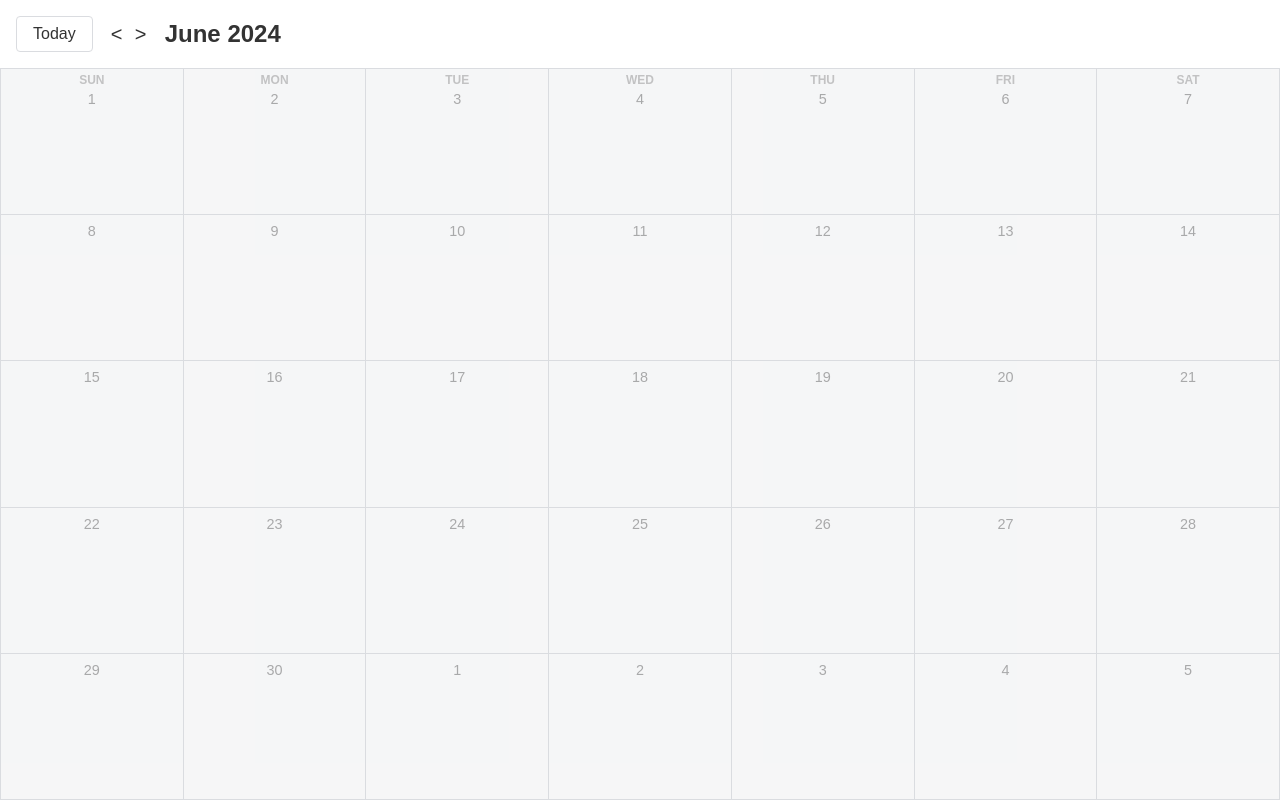
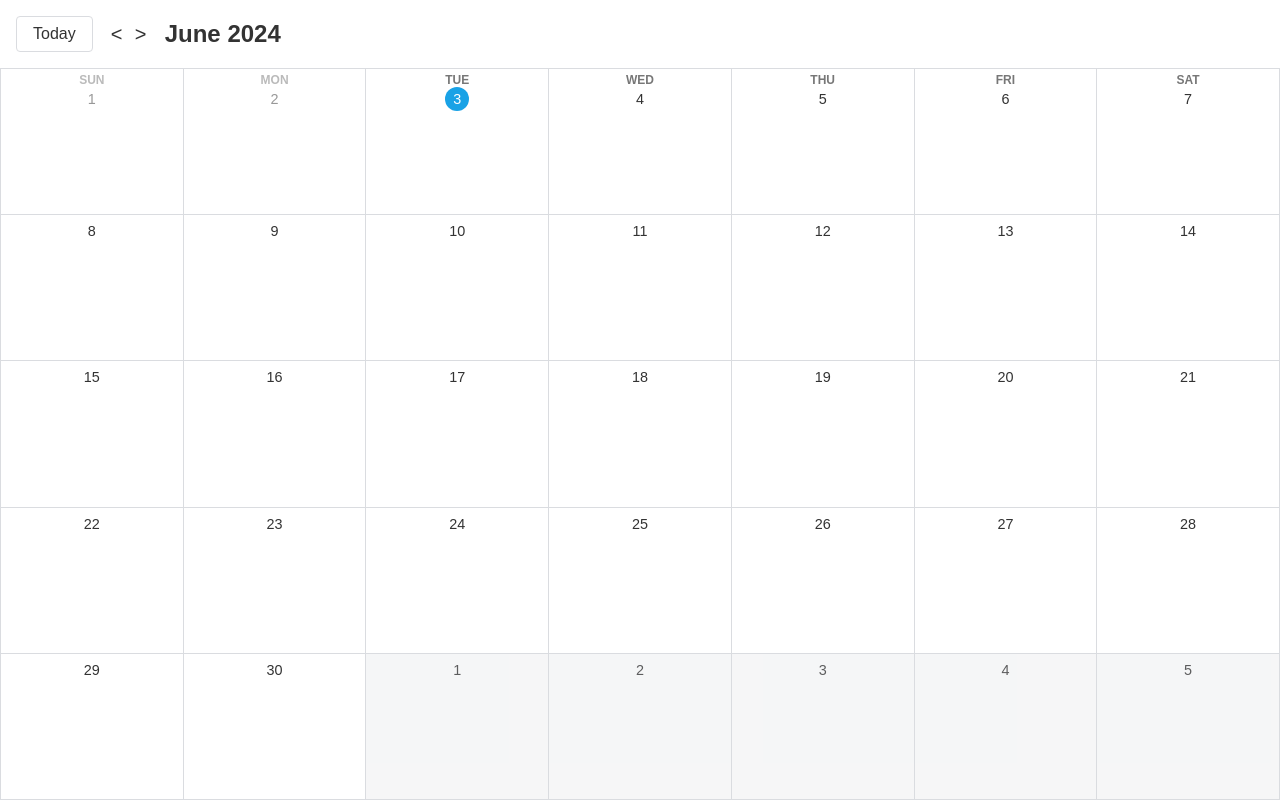
Before and after one commit to amuuo-dev/google-calendar-clone, a React (Vite) app: page / in a window 1280 px wide. Built offline with nearby package versions, Linux system fonts and the light colour scheme.

Commit message:
created a concatinating fn that enables us to provide classes according to certain conditions met

```diff
--- a/src/components/Calendar.tsx
+++ b/src/components/Calendar.tsx
@@ -5,8 +5,13 @@ import {
   endOfWeek,
   endOfMonth,
   eachDayOfInterval,
+  isSameMonth,
+  isBefore,
+  endOfDay,
+  isToday,
 } from "date-fns";
 import { formatDate } from "../utilis/formatDate";
+import { cc } from "../utilis/cc";
 
 const Calendar = () => {
   const [selectedMonth, setSelectedMonth] = useState(new Date());
@@ -33,7 +38,7 @@ const Calendar = () => {
             key={day.getTime()}
             day={day}
             showWeekName={index < 7}
-            selectMonth={selectedMonth}
+            selectedMonth={selectedMonth}
           />
         ))}
       </div>
@@ -46,19 +51,27 @@ export default Calendar;
 type CalendarDayProps = {
   day: Date;
   showWeekName: boolean;
-  selectMonth: Date;
+  selectedMonth: Date;
 };
 
 function CalendarDay({ day, showWeekName, selectedMonth }: CalendarDayProps) {
   return (
-    <div className="day non-month-day old-month-day">
+    <div
+      className={cc(
+        "day",
+        !isSameMonth(day, selectedMonth) && "non-month-day",
+        isBefore(endOfDay(day), new Date()) && "old-month-day"
+      )}
+    >
       <div className="day-header">
         {showWeekName && (
           <div className="week-name">
             {formatDate(day, { weekday: "short" })}
           </div>
         )}
-        <div className="day-number">{formatDate(day, { day: "numeric" })}</div>
+        <div className={cc("day-number", isToday(day) && "today")}>
+          {formatDate(day, { day: "numeric" })}
+        </div>
         <button className="add-event-btn">+</button>
       </div>
       {/* <div className="events">
--- /dev/null
+++ b/src/utilis/cc.ts
@@ -0,0 +1,3 @@
+export function cc(...classes: unknown[]) {
+  return classes.filter((c) => typeof c === "string").join(" ");
+}
```
